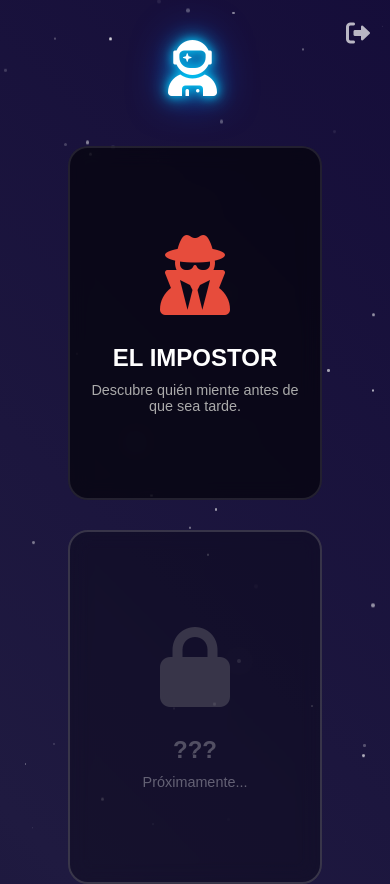
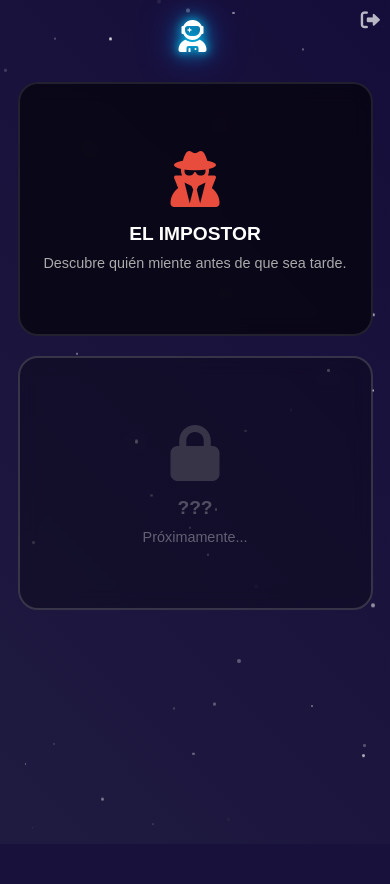
Before and after one commit to Aguaio/GAMES, a Django app: template juego/templates/juego/menu_juegos.html in a window 390 px wide. After the commit the page ends 829 px from the top, so only its background shows below. Run offline with Django 5.2, Linux system fonts and the light colour scheme; the template is opened without the code that fills it, so the values that code supplies are empty.

Commit message:
Update menu_juegos.html

```diff
--- a/juego/templates/juego/menu_juegos.html
+++ b/juego/templates/juego/menu_juegos.html
@@ -44,6 +44,18 @@
 
         .btn-logout { position: absolute; top: 20px; right: 20px; z-index: 20; color: white; text-decoration: none; font-size: 1.5rem; opacity: 0.7; transition: 0.3s; }
         .btn-logout:hover { opacity: 1; color: #e74c3c; }
+
+        /* --- AJUSTE MOVIL: MENÚ --- */
+        @media (max-width: 600px) {
+            .user-title { font-size: 2rem; flex-direction: column; gap: 5px; } /* Nombre más chico y en columna */
+            .header-menu { margin-top: 20px; }
+            .games-grid { margin-top: 30px; gap: 20px; }
+            .game-card { width: 90%; height: 250px; } /* Tarjetas más compactas */
+            .game-icon { font-size: 3.5rem; margin-bottom: 10px; }
+            .game-title { font-size: 1.2rem; }
+            .btn-logout { top: 10px; right: 10px; font-size: 1.2rem; }
+        }
+
     </style>
 </head>
 <body>
@@ -87,4 +99,5 @@
         setInterval(() => { fetch("{% url 'api_ping' %}"); }, 10000);
     </script>
 </body>
+
 </html>
```
